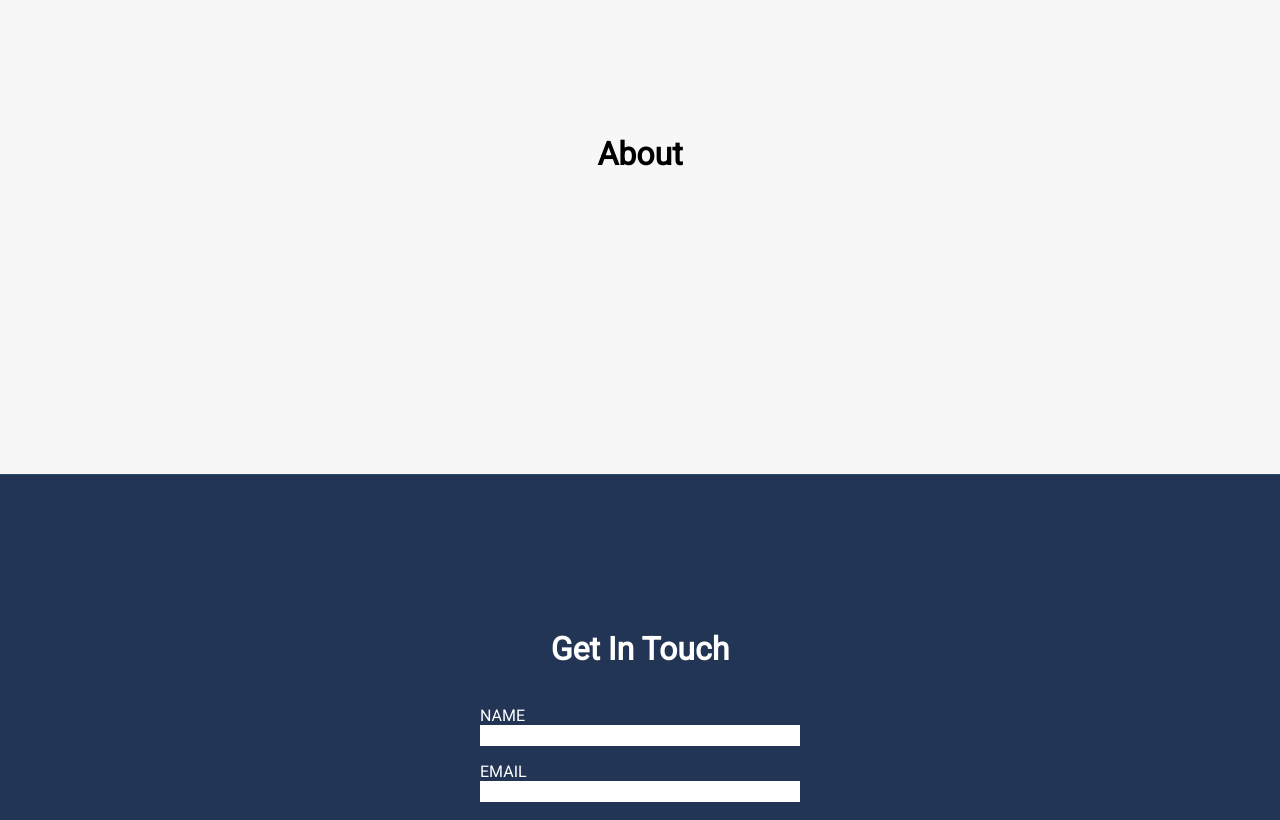
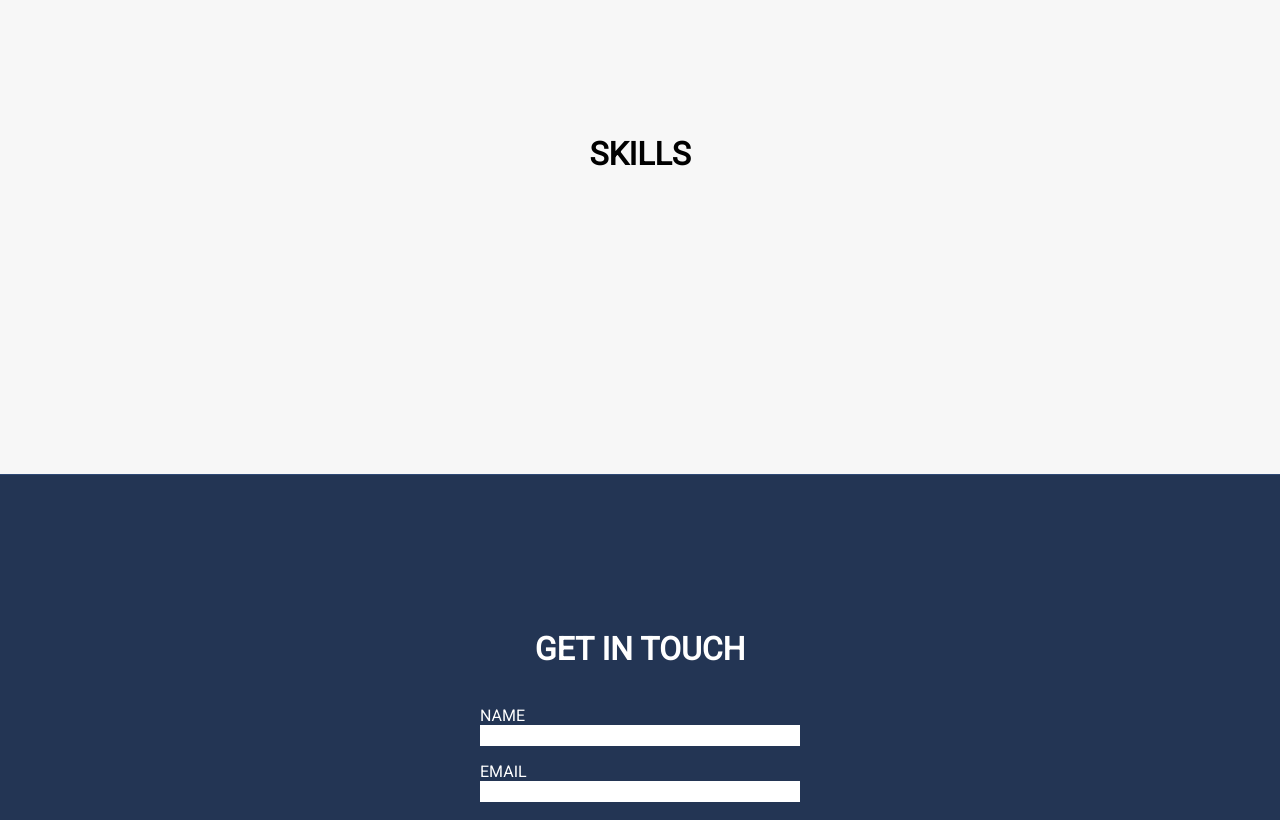
Before and after one commit to dextor19/gatsby-portfolio, a Gatsby site in the folder dexter-portfolio/: page / in a window 1280 px wide. Shown: the part 1980-2800 px from the top of the page. Built offline with nearby package versions, Linux system fonts and the light colour scheme; Gatsby itself is replaced by a stand-in of ours; some packages are replaced by stand-ins of ours.

Commit message:
capitalized titles

```diff
--- a/dexter-portfolio/src/components/Contact.js
+++ b/dexter-portfolio/src/components/Contact.js
@@ -67,7 +67,7 @@ const Contact = () => {
 
     return (
         <StyledContactSection id="contact">
-            <h1>Get In Touch</h1>
+            <h1>GET IN TOUCH</h1>
             <form
                 name="contact"
                 method="post"
--- a/dexter-portfolio/src/components/Projects.js
+++ b/dexter-portfolio/src/components/Projects.js
@@ -262,7 +262,7 @@ const Projects = () => {
 
   return (
     <StyledProjectsSection id="projects">
-      <h2 ref={revealTitle}>Latest Projects</h2>
+      <h2 ref={revealTitle}>LATEST PROJECTS</h2>
 
       <ul className="projects-grid">
         {prefersReducedMotion ? (
--- a/dexter-portfolio/src/components/About.js
+++ b/dexter-portfolio/src/components/Skills.js
@@ -1,7 +1,7 @@
 import React from 'react'
 import styled from "styled-components"
 
-const StyledAboutSection = styled.section`
+const StyledSkillsSection = styled.section`
   display: flex;
   flex-direction: column;
   align-items: center;
@@ -10,13 +10,13 @@ const StyledAboutSection = styled.section`
   min-height: 80vh;
 `;
 
-const About = () => {
+const Skills = () => {
 
     return (
-        <StyledAboutSection id="about">
-            <h1>About</h1>
-        </StyledAboutSection>
+        <StyledSkillsSection>
+            <h1>SKILLS</h1>
+        </StyledSkillsSection>
     );
 };
 
-export default About;
+export default Skills;
--- a/dexter-portfolio/src/pages/index.js
+++ b/dexter-portfolio/src/pages/index.js
@@ -8,6 +8,7 @@ import Hero from "../components/Hero"
 import Projects from "../components/Projects"
 import ContactForm from "../components/Contact"
 import About from "../components/About"
+import Skills from "../components/Skills"
 import { Container, Section } from "../components/layoutComponents"
 
 const IndexPage = () => {
@@ -28,6 +29,7 @@ const IndexPage = () => {
       <Hero />
       <Projects />
       <About />
+      <Skills />
       <ContactForm />
     </Layout>
     </>
```
